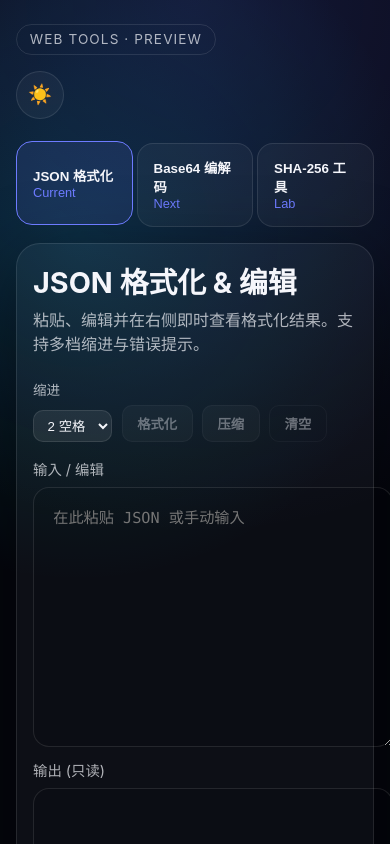
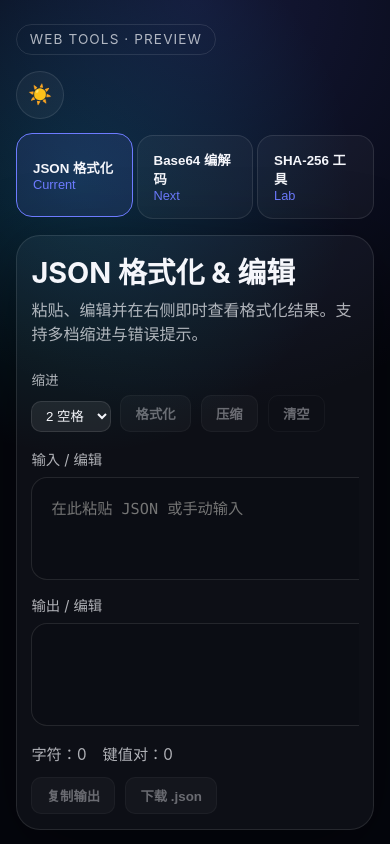
Before and after one commit to Tender2233/web_tools, a Nuxt app: page / in a window 390 px wide. Shown: the top 844 px of the page. Built offline with nearby package versions, Linux system fonts and the light colour scheme.

Commit message:
refactor: improve layout responsiveness and enhance JSON formatter functionality

```diff
--- a/app/app.style.css
+++ b/app/app.style.css
@@ -6,12 +6,14 @@
 
 .page {
   min-height: 100vh;
-  padding: clamp(1.5rem, 4vw, 4rem);
+  max-height: 100vh;
+  padding: clamp(1.2rem, 2.8vw, 3rem);
   color: var(--fg);
   background: radial-gradient(circle at top, rgba(98, 108, 255, 0.18), transparent 45%),
     radial-gradient(circle at 20% 20%, rgba(0, 172, 193, 0.2), transparent 35%),
     var(--bg);
   transition: background 0.3s ease, color 0.3s ease;
+  overflow: hidden;
 }
 
 .shell {
@@ -19,8 +21,8 @@
   margin: 0 auto;
   display: flex;
   flex-direction: column;
-  gap: 1.5rem;
-  min-height: calc(100vh - clamp(3rem, 10vw, 5rem));
+  gap: 1rem;
+  height: calc(100vh - clamp(2.4rem, 5vw, 3.6rem));
 }
 
 .topbar {
@@ -123,15 +125,17 @@
   border: 1px solid var(--border);
   border-radius: 24px;
   background: var(--surface);
-  padding: clamp(1rem, 2vw, 1.5rem);
+  padding: clamp(0.9rem, 1.8vw, 1.4rem);
   box-shadow: var(--shadow);
   flex: 1;
-  min-height: 70vh;
+  min-height: 0;
   display: flex;
 }
 
 .surface__content {
   width: 100%;
+  max-height: 100%;
+  overflow: hidden;
 }
 
 .loading {
--- a/app/components/tools/json-formatter.style.css
+++ b/app/components/tools/json-formatter.style.css
@@ -3,6 +3,14 @@
   flex-direction: column;
   gap: 1rem;
   color: var(--fg);
+  flex: 1;
+  min-height: 0;
+  max-height: 100%;
+}
+
+.json-tool--full {
+  min-height: 0;
+  height: 100%;
 }
 
 .json-tool__header {
@@ -10,6 +18,7 @@
   justify-content: space-between;
   gap: 1.5rem;
   flex-wrap: wrap;
+  flex-shrink: 0;
 }
 
 .json-tool h2 {
@@ -30,7 +39,8 @@
 }
 
 .json-tool--full .panes {
-  grid-template-columns: repeat(auto-fit, minmax(360px, 1fr));
+  grid-template-columns: repeat(auto-fit, minmax(320px, 1fr));
+  min-height: 0;
 }
 
 .json-tool__controls label {
@@ -83,8 +93,13 @@ button.ghost {
 .panes {
   display: grid;
   grid-template-columns: repeat(auto-fit, minmax(280px, 1fr));
-  gap: 2%;
+  gap: 5%;
   width: 100%;
+  flex: 1;
+  min-height: 0;
+  max-height: 100%;
+  max-width: 1200px;
+  margin: 0 auto;
 }
 
 label {
@@ -96,21 +111,27 @@ label {
   height: 100%;
 }
 
+label textarea {
+  flex: 1;
+  min-height: 0;
+}
+
 textarea {
   border-radius: 16px;
   border: 1px solid var(--border);
   background: rgba(0, 0, 0, 0.08);
-  min-height: 38vh;
   padding: 1.2rem;
   color: var(--fg);
   font-size: 0.95rem;
   line-height: 1.5;
   font-family: 'SFMono-Regular', 'JetBrains Mono', 'Menlo', 'Consolas', monospace;
   resize: vertical;
+  width: 100%;
+  min-height: 38vh;
 }
 
 .json-tool--full textarea {
-  min-height: 48vh;
+  min-height: 0;
 }
 
 textarea:focus {
--- a/app/components/tools/json-formatter.vue
+++ b/app/components/tools/json-formatter.vue
@@ -30,8 +30,8 @@
         <textarea v-model="input" spellcheck="false" placeholder="在此粘贴 JSON 或手动输入"></textarea>
       </label>
       <label>
-        输出 (只读)
-        <textarea :value="output" spellcheck="false" readonly></textarea>
+        输出 / 编辑
+        <textarea v-model="output" spellcheck="false"></textarea>
       </label>
     </div>
 
@@ -49,6 +49,10 @@
 </template>
 
 <script setup lang="ts">
+const props = defineProps<{
+  layout?: 'full' | 'default'
+}>()
+
 const {
   compactJson,
   copyOutput,
@@ -63,6 +67,8 @@ const {
   resetJson,
   sizeStats
 } = useJsonFormatter()
+
+const layout = computed(() => props.layout ?? 'default')
 </script>
 
 <style scoped src="./json-formatter.style.css"></style>
--- a/app/composables/useJsonFormatter.ts
+++ b/app/composables/useJsonFormatter.ts
@@ -1,4 +1,4 @@
-import { computed, ref } from 'vue'
+import { computed, ref, watch } from 'vue'
 
 export const useJsonFormatter = () => {
   const input = ref('')
@@ -45,26 +45,57 @@ export const useJsonFormatter = () => {
     return 0
   }
 
-  const formatJson = () => {
+  let suppressInputWatch = false
+  let suppressOutputWatch = false
+
+  const updateInputSilently = (value: string) => {
+    if (input.value === value) {
+      return
+    }
+    suppressInputWatch = true
+    input.value = value
+    queueMicrotask(() => {
+      suppressInputWatch = false
+    })
+  }
+
+  const updateOutputSilently = (value: string) => {
+    if (output.value === value) {
+      return
+    }
+    suppressOutputWatch = true
+    output.value = value
+    queueMicrotask(() => {
+      suppressOutputWatch = false
+    })
+  }
+
+  const formatJson = (opts?: { silent?: boolean }) => {
     if (isInputEmpty.value) {
+      updateOutputSilently('')
       return
     }
     try {
       const parsed = JSON.parse(input.value)
-      output.value = JSON.stringify(parsed, null, indentString.value)
+      updateOutputSilently(JSON.stringify(parsed, null, indentString.value))
       error.value = ''
     } catch (err) {
-      error.value = err instanceof Error ? err.message : '未知错误'
+      if (!opts?.silent) {
+        error.value = err instanceof Error ? err.message : '未知错误'
+      }
     }
   }
 
   const compactJson = () => {
-    if (isInputEmpty.value) {
+    const source = output.value.trim() ? output.value : input.value
+    if (!source.trim()) {
       return
     }
     try {
-      const parsed = JSON.parse(input.value)
-      output.value = JSON.stringify(parsed)
+      const parsed = JSON.parse(source)
+      const compacted = JSON.stringify(parsed)
+      updateOutputSilently(compacted)
+      updateInputSilently(compacted)
       error.value = ''
     } catch (err) {
       error.value = err instanceof Error ? err.message : '未知错误'
@@ -72,8 +103,8 @@ export const useJsonFormatter = () => {
   }
 
   const resetJson = () => {
-    input.value = ''
-    output.value = ''
+    updateInputSilently('')
+    updateOutputSilently('')
     error.value = ''
   }
 
@@ -97,6 +128,34 @@ export const useJsonFormatter = () => {
     URL.revokeObjectURL(url)
   }
 
+  watch(
+    () => input.value,
+    () => {
+      if (suppressInputWatch) {
+        return
+      }
+      error.value = ''
+      if (isInputEmpty.value) {
+        updateOutputSilently('')
+        return
+      }
+      formatJson({ silent: true })
+    }
+  )
+
+  watch(
+    () => output.value,
+    newValue => {
+      if (suppressOutputWatch) {
+        return
+      }
+      if (newValue === input.value) {
+        return
+      }
+      updateInputSilently(newValue)
+    }
+  )
+
   return {
     compactJson,
     copyOutput,
```
Also changed, not shown: 1 other file (tests, documents, lock files or other folders).
